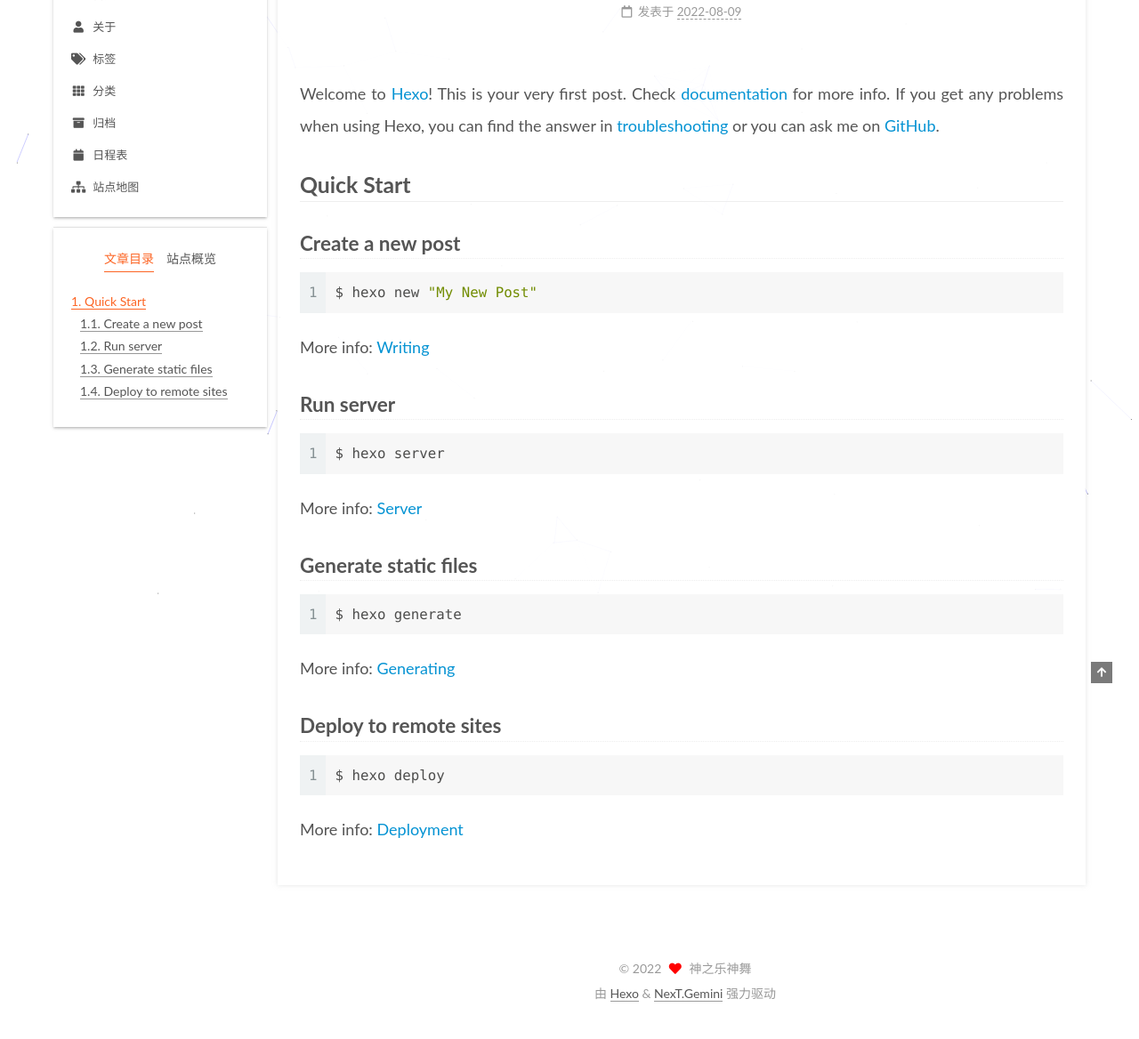
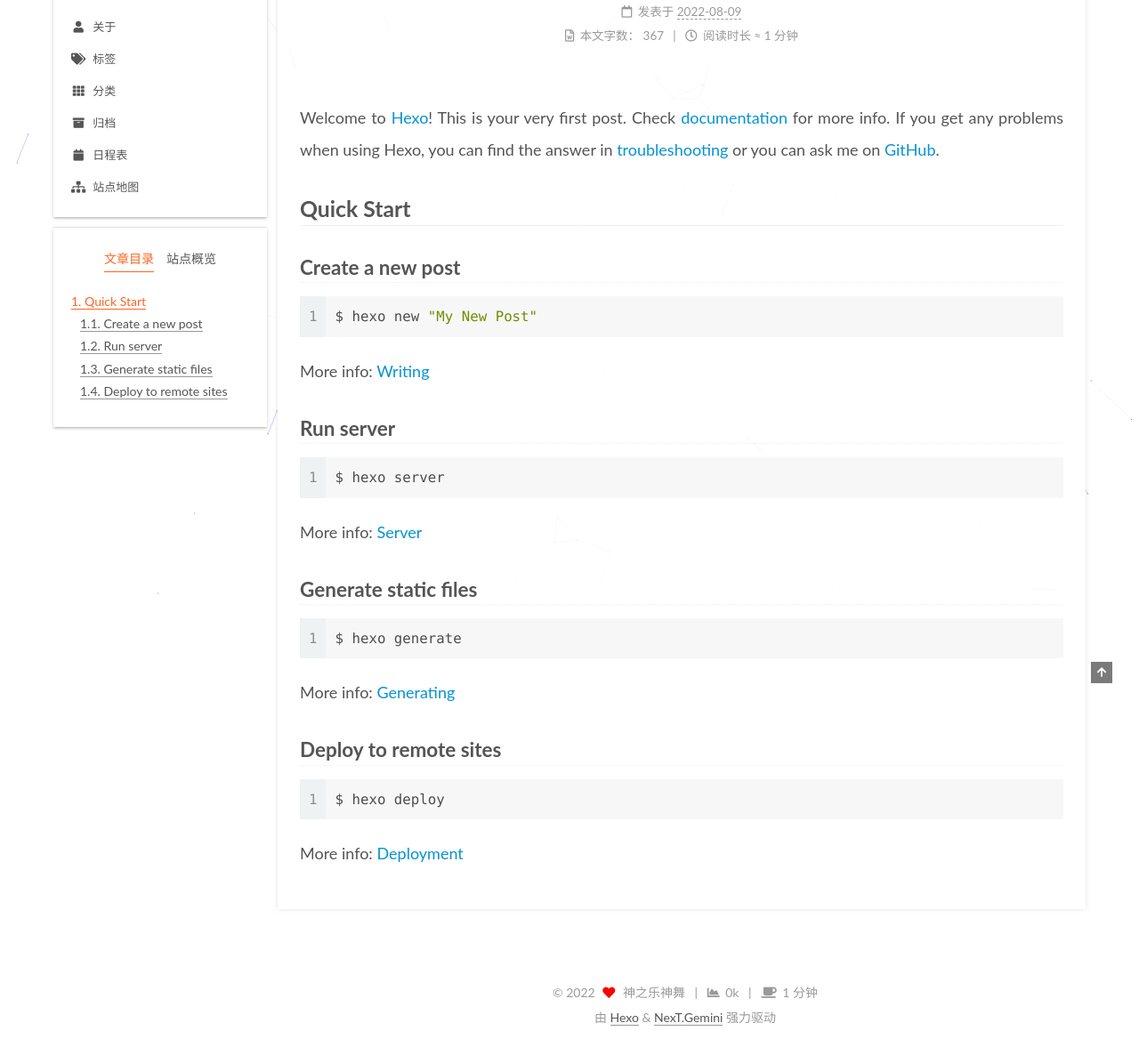
Before and after one commit to lamda001/lamda001.github.io, a plain HTML site: page 2022/08/09/hello-world/index.html in a window 1280 px wide. Shown: the part 132-1300 px from the top of the page at 89% size. Drawn offline with Linux system fonts and the light colour scheme.

Commit message:
Site updated: 2022-08-10 00:13:32

```diff
--- a/2022/08/09/hello-world/index.html
+++ b/2022/08/09/hello-world/index.html
@@ -204,7 +204,21 @@
               <time title="创建时间：2022-08-09 18:12:55" itemprop="dateCreated datePublished" datetime="2022-08-09T18:12:55+08:00">2022-08-09</time>
             </span>
 
-
+          <br>
+            <span class="post-meta-item" title="本文字数">
+              <span class="post-meta-item-icon">
+                <i class="far fa-file-word"></i>
+              </span>
+                <span class="post-meta-item-text">本文字数：</span>
+              <span>367</span>
+            </span>
+            <span class="post-meta-item" title="阅读时长">
+              <span class="post-meta-item-icon">
+                <i class="far fa-clock"></i>
+              </span>
+                <span class="post-meta-item-text">阅读时长 &asymp;</span>
+              <span>1 分钟</span>
+            </span>
 
         </div>
       </header>
@@ -371,6 +385,16 @@
     <i class="fa fa-heart"></i>
   </span>
   <span class="author" itemprop="copyrightHolder">神之乐神舞</span>
+    <span class="post-meta-divider">|</span>
+    <span class="post-meta-item-icon">
+      <i class="fa fa-chart-area"></i>
+    </span>
+    <span title="站点总字数">0k</span>
+    <span class="post-meta-divider">|</span>
+    <span class="post-meta-item-icon">
+      <i class="fa fa-coffee"></i>
+    </span>
+    <span title="站点阅读时长">1 分钟</span>
 </div>
   <div class="powered-by">由 <a href="https://hexo.io/" class="theme-link" rel="noopener" target="_blank">Hexo</a> & <a href="https://theme-next.org/" class="theme-link" rel="noopener" target="_blank">NexT.Gemini</a> 强力驱动
   </div>
--- a/css/main.css
+++ b/css/main.css
@@ -1169,7 +1169,7 @@ pre .javascript .function {
 }
 .links-of-author a::before,
 .links-of-author span.exturl::before {
-  background: #ba4030;
+  background: #11ff30;
   border-radius: 50%;
   content: ' ';
   display: inline-block;
```
Also changed, not shown: about/index.html (+10 -0 lines), archives/2022/08/index.html (+10 -0 lines), archives/2022/index.html (+10 -0 lines), archives/index.html (+10 -0 lines), categories/index.html (+10 -0 lines), index.html (+25 -1 lines), resources/index.html (+10 -0 lines), tags/index.html (+10 -0 lines).
